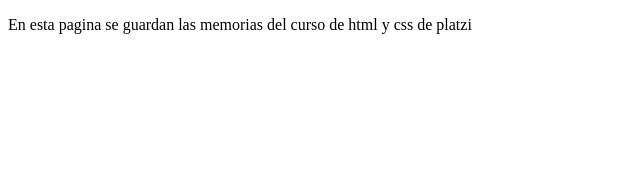
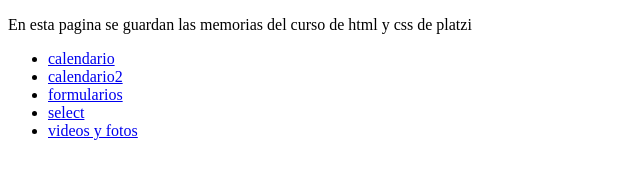
Before and after one commit to ZarborTC/Curso-HTML, a plain HTML site: page index.html in a window 1280 px wide. Shown: the whole page, without its empty margins (0-640 px from the left). Drawn offline with Linux system fonts and the light colour scheme.

Commit message:
primera organizacion de la pagina

```diff
--- a/index.html
+++ b/index.html
@@ -5,10 +5,19 @@
     <meta name="viewport" content="width=device-width, initial-scale=1.0" />
     <title>Curso de HTML-CSS</title>
   </head>
+
   <body>
     <p>
       En esta pagina se guardan las memorias del curso de html y css de platzi
     </p>
-    <p></p>
+    <section>
+      <ul>
+        <li><a href="./Clases/calendario.html">calendario</a></li>
+        <li><a href="./Clases/calendario2.html">calendario2</a></li>
+        <li><a href="./Clases/formularios.html">formularios</a></li>
+        <li><a href="./Clases/select.html">select</a></li>
+        <li><a href="./Clases/video y fotos.html">videos y fotos</a></li>
+      </ul>
+    </section>
   </body>
 </html>
```
